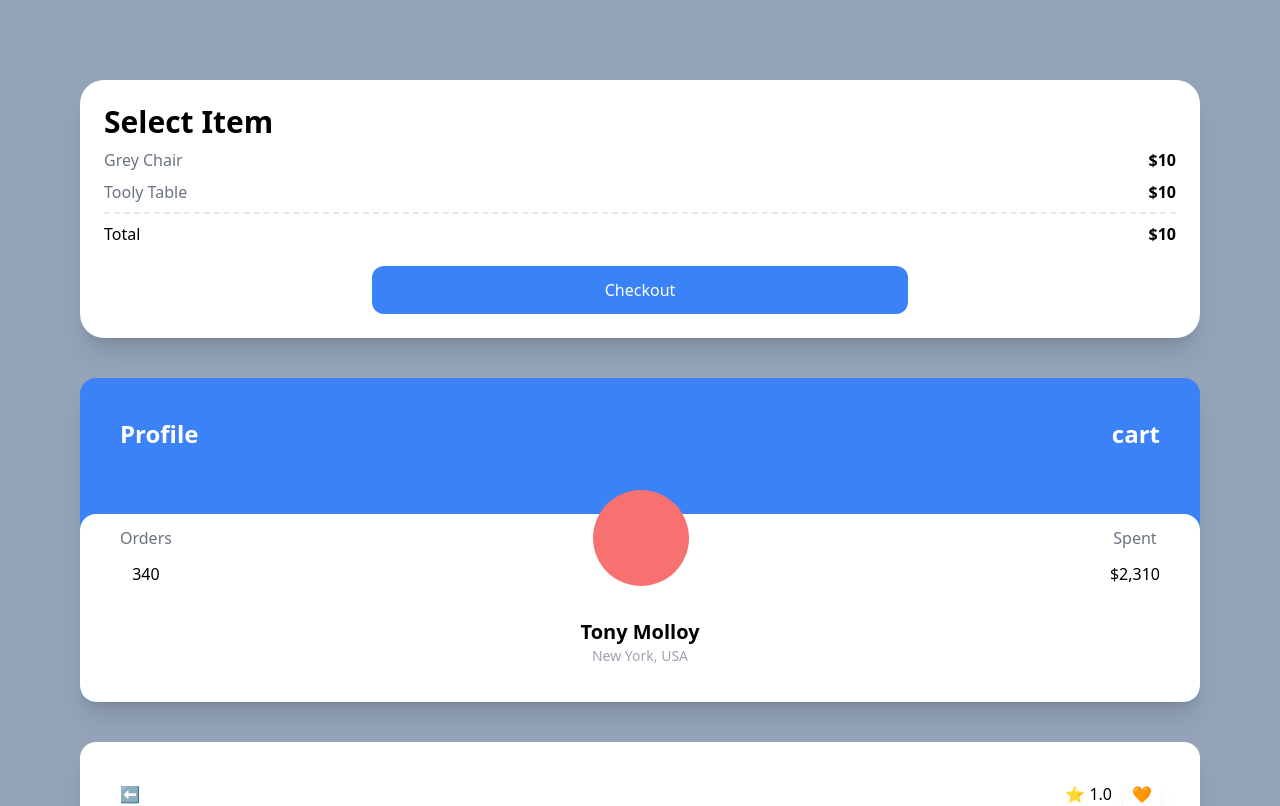
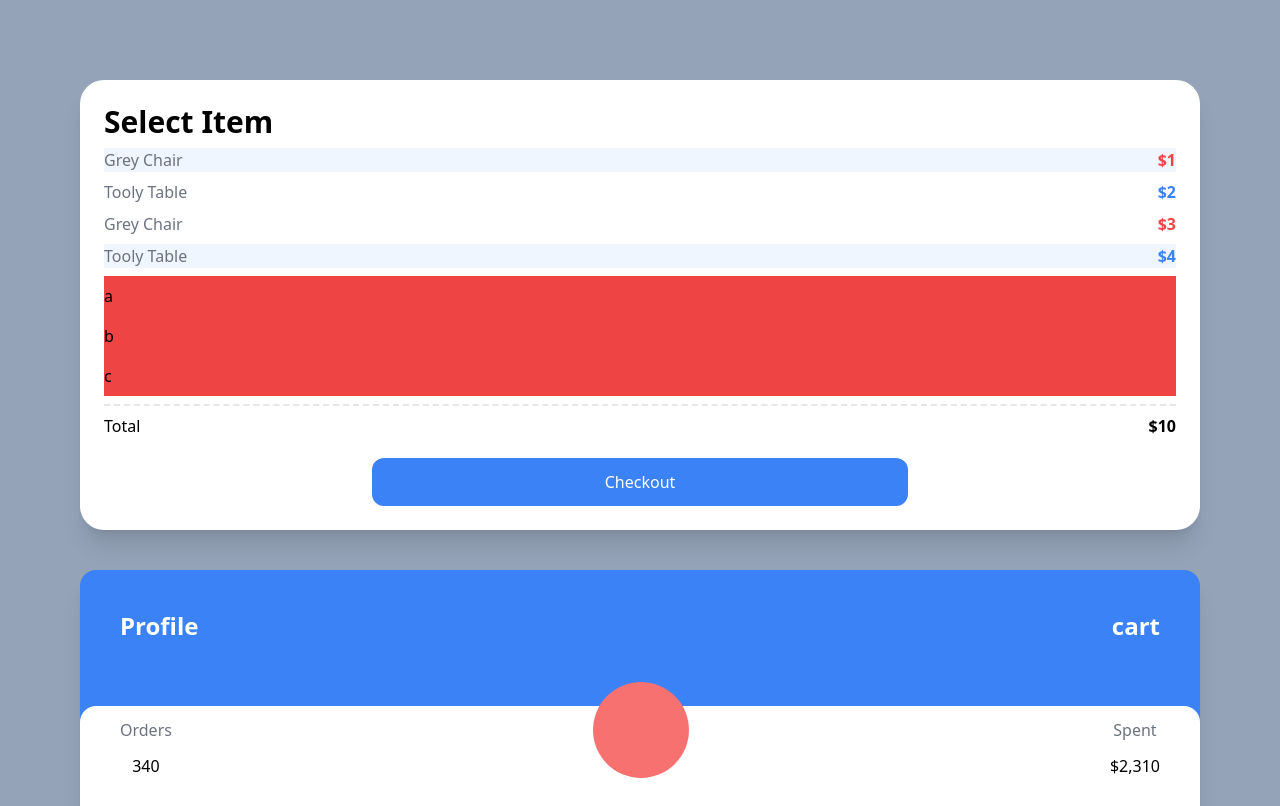
Before and after one commit to yhsol/spinach, a Next.js app: page / in a window 1280 px wide. Shown: the top 806 px of the page. Built offline with nearby package versions, Linux system fonts and the light colour scheme.

Commit message:
faet: Modifiers for Lists

```diff
--- a/pages/index.tsx
+++ b/pages/index.tsx
@@ -17,14 +17,32 @@ function FirstPost() {
   return (
     <div className="bg-white p-6 rounded-3xl shadow-xl">
       <span className="font-semibold text-3xl">Select Item</span>
-      <div className="flex justify-between my-2">
-        <span className="text-gray-500">Grey Chair</span>
-        <span className="font-semibold">$10</span>
-      </div>
-      <div className="flex justify-between">
-        <span className="text-gray-500">Tooly Table</span>
-        <span className="font-semibold">$10</span>
-      </div>
+      <ul>
+        {[
+          { name: "Grey Chair", price: "$1" },
+          { name: "Tooly Table", price: "$2" },
+          { name: "Grey Chair", price: "$3" },
+          { name: "Tooly Table", price: "$4" },
+        ].map(({ name, price }) => (
+          <li
+            key={`${name}-${price}`}
+            className="flex justify-between my-2 first:bg-blue-50 last:bg-blue-50 only:bg-red-50
+            odd:text-red-500 even:text-blue-500
+            "
+          >
+            <span className="text-gray-500">{name}</span>
+            <span className="font-semibold">{price}</span>
+          </li>
+        ))}
+      </ul>
+
+      <ul>
+        {["a", "b", "c", ""].map((c, i) => (
+          <li key={i} className="bg-red-500 py-2 empty:hidden">
+            {c}
+          </li>
+        ))}
+      </ul>
       <div className="mt-2 pt-2 border-t-2 border-dashed flex justify-between">
         <span>Total</span>
         <span className="font-semibold">$10</span>
```
